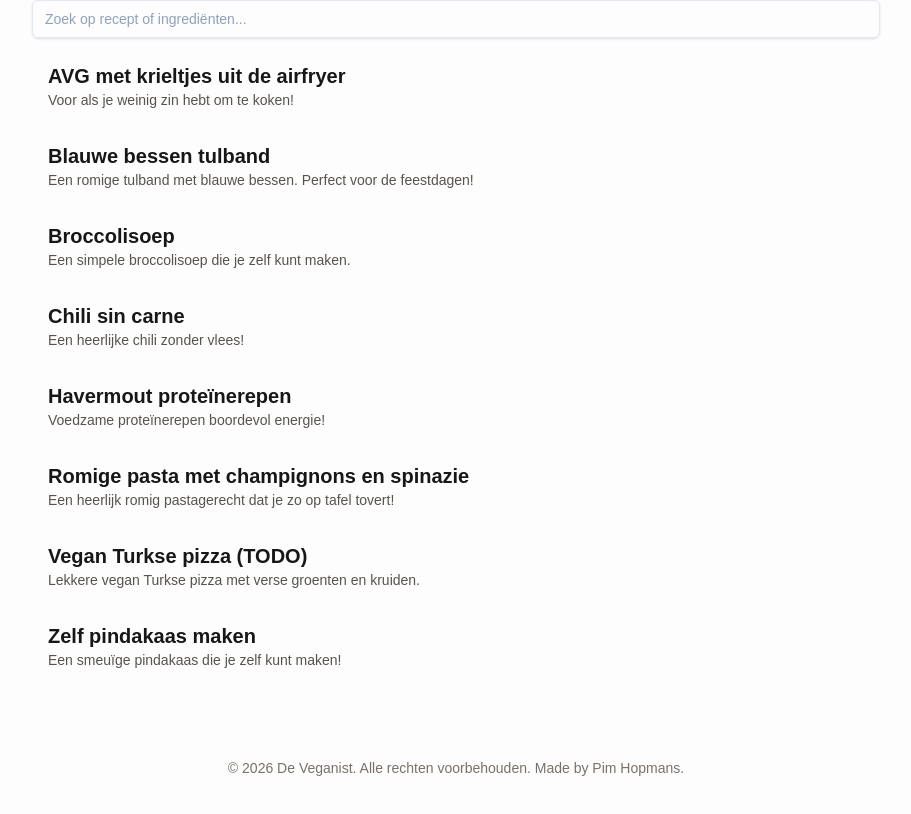
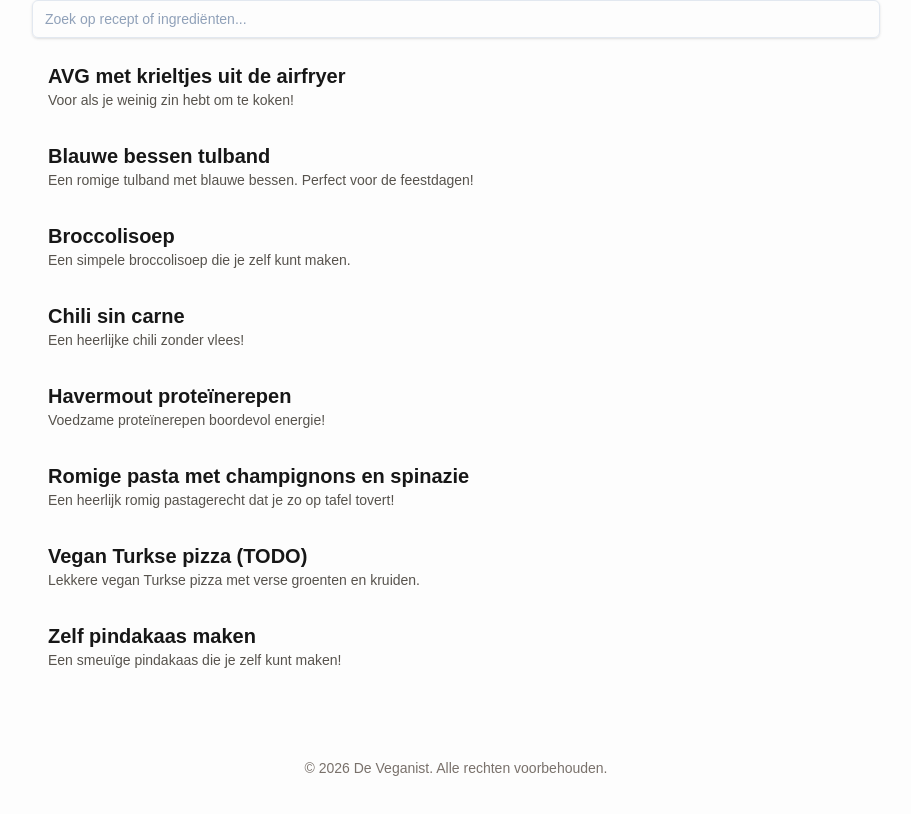
Before and after one commit to pimhopmans/de-veganist, a Next.js app: page / in a window 1280 px wide. Shown: the part 609-1423 px from the top of the page, without its empty margins (184-1095 px from the left). Built offline with nearby package versions, Linux system fonts and the light colour scheme.

Commit message:
Remove name

```diff
--- a/app/page.tsx
+++ b/app/page.tsx
@@ -88,7 +88,7 @@ export default function HomePage() {
       <footer>
         <div className="mt-20 mb-5 text-center text-sm text-stone-500">
           &copy; {new Date().getFullYear()} De Veganist. Alle rechten
-          voorbehouden. Made by Pim Hopmans.
+          voorbehouden.
         </div>
       </footer>
     </div>
```
